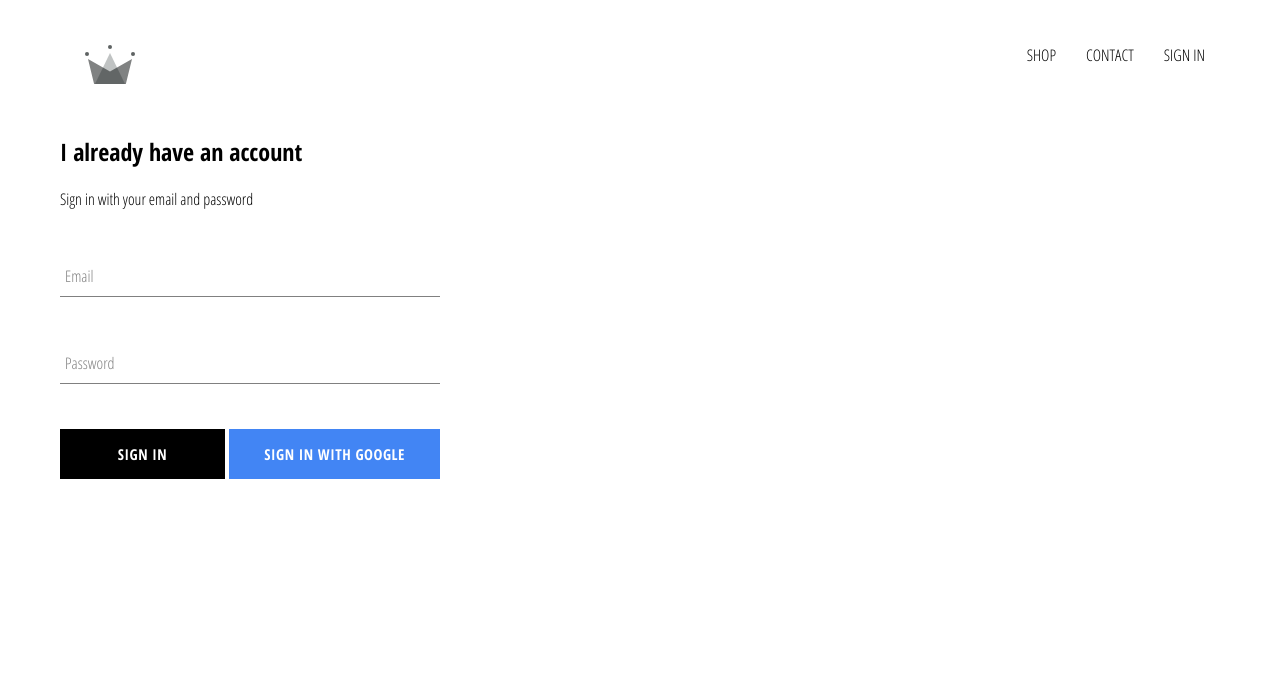
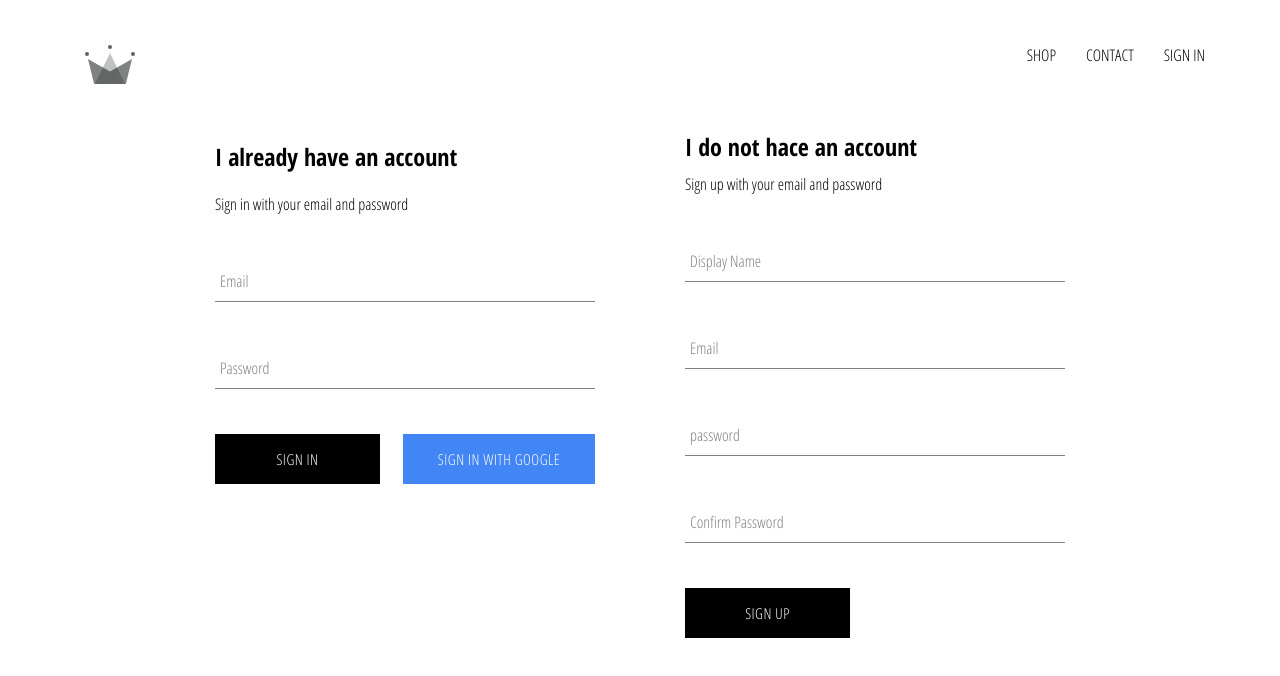
Before and after one commit to anarenteriareyes/crwn-clothing, a React (Create React App) app: page /signin in a window 1280 px wide. Shown: the top 676 px of the page. Built offline with nearby package versions, Linux system fonts and the light colour scheme; no server answers.

Commit message:
implemented firebase utils, store authenticated users to firestore database

```diff
--- a/src/App.js
+++ b/src/App.js
@@ -5,7 +5,7 @@
 import ShopPage from './pages/shop/shop.component';
 import Header from './components/header/header.component';
 import SignInAndSignUpPage from './pages/sign-in-and-sign-up/sign-in-and-sign-up.component';
-import { auth } from './firebase/firebase.utils';
+import { auth, createUserProfileDocument } from './firebase/firebase.utils';
 
 
 class App extends React.Component{
@@ -19,9 +19,20 @@
   unsubscribeFromAuth = null;
 
   componentDidMount(){
-    this.unsubscribeFromAuth = auth.onAuthStateChanged(user => {
-      this.setState({currentUser: user});
-      console.log(user);
+    this.unsubscribeFromAuth = auth.onAuthStateChanged(async userAuth => {
+      if(userAuth){
+        const userRef = await createUserProfileDocument(userAuth);
+        await userRef.onSnapshot( snapShot => {
+           this.setState({
+             currentUser: {
+               id: snapShot.id,
+               ...snapShot.data()
+             }
+           })
+        })
+      }else{
+        this.setState({currentUser: userAuth}); //currentUser: null
+      }
     })
   }
 
--- a/src/components/custom-button/custom-button.styles.scss
+++ b/src/components/custom-button/custom-button.styles.scss
@@ -10,7 +10,7 @@
     color: white;
     text-transform: uppercase;
     font-family: 'Open Sans Condensed';
-    font-weight: bolder;
+    // font-weight: bolder;
     border: none;
     cursor: pointer;
 
--- /dev/null
+++ b/src/components/sign-up/sign-up.component.jsx
@@ -0,0 +1,97 @@
+import React from 'react';
+import { auth, createUserProfileDocument } from '../../firebase/firebase.utils';
+import CustomButton from '../custom-button/custom-button.component';
+import FormInput from '../form-input/form-input.component';
+
+
+import './sign-up.styles.scss';
+
+
+class SignUp extends React.Component{
+    constructor(){
+        super();
+        this.state ={
+            displayName: '',
+            email: '',
+            password: '',
+            confirmPassword:''
+        }
+    }
+
+    handleSubmit = async event => {
+        event.preventDefault();
+        const { displayName, email, password, confirmPassword} = this.state;
+        if(password !== confirmPassword){
+            alert("passwords don't match");
+            return;
+        }
+
+        try{
+            const {user} = await  auth.createUserWithEmailAndPassword(email,password);
+             await  createUserProfileDocument(user,{displayName});
+             this.setState({
+                displayName: '',
+                email: '',
+                password: '',
+                confirmPassword:''
+             })
+
+        }catch(error){
+            console.log(error);
+        }
+
+    }
+
+    handleChange = event => {
+        const {name, value} = event.target;
+        this.setState({[name]: value});
+    }
+
+
+    render(){
+        const { displayName, email, password, confirmPassword} = this.state;
+        return(
+            <div className='sign-up'>
+                <h2 className='title'> I do not hace an account</h2>
+                <span>Sign up with your email and password </span>
+                <form className='sign-up-form' onSubmit={this.handleSubmit}>
+                    <FormInput
+                        type="text"
+                        name= 'displayName'
+                        value={displayName}
+                        onChange={this.handleChange}
+                        label= 'Display Name'
+                        required
+                    />
+                    <FormInput
+                        type="email"
+                        name= 'email'
+                        value={email}
+                        onChange={this.handleChange}
+                        label= 'Email'
+                        required
+                    />
+                    <FormInput
+                        type="password"
+                        name= 'password'
+                        value={password}
+                        onChange={this.handleChange}
+                        label= 'password'
+                        required
+                    />
+                    <FormInput
+                        type="password"
+                        name= 'confirmPassword'
+                        value={confirmPassword}
+                        onChange={this.handleChange}
+                        label= 'Confirm Password'
+                        required
+                    />
+                    <CustomButton type="submit" >SIGN UP</CustomButton>
+                </form>
+            </div>
+        )
+   }
+}
+
+export default SignUp;
--- /dev/null
+++ b/src/components/sign-up/sign-up.styles.scss
@@ -0,0 +1,9 @@
+.sign-up{
+    display: flex;
+    flex-direction: column;
+    width: 380px;
+
+    .title{
+        margin: 10px 0;
+    }
+}
--- a/src/firebase/firebase.utils.js
+++ b/src/firebase/firebase.utils.js
@@ -10,7 +10,34 @@
     messagingSenderId: "469479736268",
     appId: "1:469479736268:web:723c24a9154d4c31d89369",
     measurementId: "G-QJPZV392T2"
-  };
+};
+
+export const createUserProfileDocument = async (userAuth, additionalData) => {
+    if (!userAuth) return;
+    const userRef = firestore.doc(`users/${userAuth.uid}`);
+    const snapShot = await userRef.get();
+
+    if (!snapShot.exists) {
+        // if user doesn't exist, store at db:
+        const { displayName, email } = userAuth;
+        const createdAt = new Date();
+
+        try {
+            await userRef.set({
+                displayName,
+                email,
+                createdAt,
+                ...additionalData
+            })
+
+        } catch (error) {
+            console.log('error creating user', error.message)
+        }
+    }
+    return userRef;
+}
+
+
 
 firebase.initializeApp(config);
 
@@ -18,7 +45,7 @@
 export const firestore = firebase.firestore();
 
 const provider = new firebase.auth.GoogleAuthProvider();
-provider.setCustomParameters({prompt: 'select_account'});
+provider.setCustomParameters({ prompt: 'select_account' });
 export const signInWithGoogle = () => auth.signInWithPopup(provider);
 
 export default firebase;
--- a/src/pages/sign-in-and-sign-up/sign-in-and-sign-up.component.jsx
+++ b/src/pages/sign-in-and-sign-up/sign-in-and-sign-up.component.jsx
@@ -1,5 +1,6 @@
 import React from 'react';
 import SignIn from '../../components/sign-in/sign-in.component';
+import SignUp from '../../components/sign-up/sign-up.component';
 
 import './sign-in-and-sign-up.styles.scss';
 
@@ -7,6 +8,7 @@
     return (
         <div className='sign-in-and-sign-up'>
             <SignIn />
+            <SignUp />
         </div>
     )
 }
--- a/src/pages/sign-in-and-sign-up/sign-in-and-sign-up.styles.scss
+++ b/src/pages/sign-in-and-sign-up/sign-in-and-sign-up.styles.scss
@@ -0,0 +1,6 @@
+.sign-in-and-sign-up{
+    width: 850px;
+    display: flex;
+    justify-content: space-between;
+    margin: 30px auto;
+}
```
Also changed, not shown: src/components/sign-in/sign-in.styles.scss (line endings or trailing spaces).
